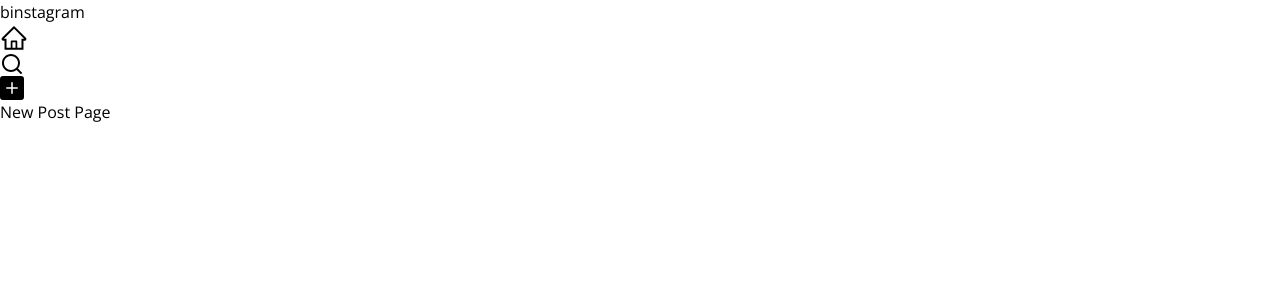
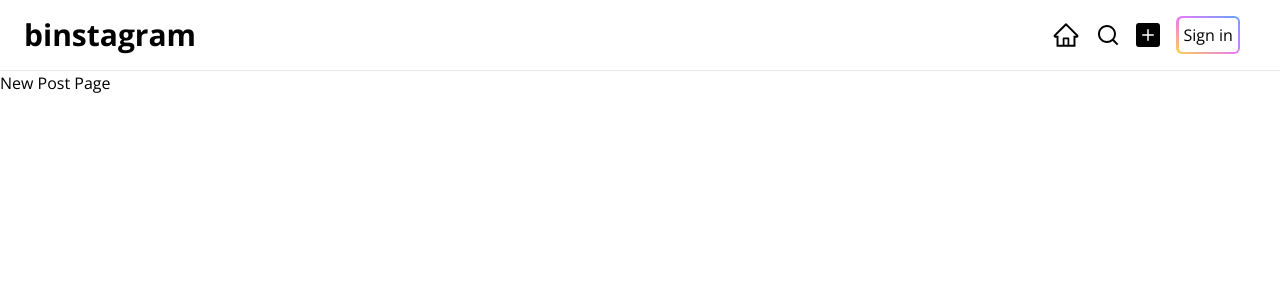
Before and after one commit to ssungbeenkim/beenstagram, a Next.js app: page /new in a window 1280 px wide. Shown: the top 300 px of the page. Built offline with nearby package versions, Linux system fonts and the light colour scheme.

Commit message:
feat: login button, navbar styling

```diff
--- a/src/app/layout.tsx
+++ b/src/app/layout.tsx
@@ -16,8 +16,8 @@ export default function RootLayout({
 }) {
   return (
     <html lang='en' className={openSans.className}>
-      <body>
-        <header>
+      <body className='mx-auto w-full max-w-screen-xl overflow-auto'>
+        <header className='sticky top-0 z-10 border-b bg-white'>
           <Navbar />
         </header>
         <main>{children}</main>
--- a/src/components/Navbar.tsx
+++ b/src/components/Navbar.tsx
@@ -7,6 +7,7 @@ import NewIcon from './ui/icons/NewIcon';
 import SearchIcon from './ui/icons/SearchIcon';
 import SearchFillIcon from './ui/icons/SearchFillIcon';
 import { usePathname } from 'next/navigation';
+import ColorButton from './ui/ColorButton';
 const menu = [
   {
     href: '/',
@@ -28,12 +29,12 @@ const menu = [
 export default function Navbar() {
   const pathname = usePathname();
   return (
-    <div>
+    <div className='flex items-center justify-between px-6'>
       <Link href='/'>
-        <h1>binstagram</h1>
+        <h1 className='text-3xl font-bold'>binstagram</h1>
       </Link>
       <nav>
-        <ul>
+        <ul className='flex items-center gap-4 p-4'>
           {menu.map((item) => (
             <li key={item.href}>
               <Link href={item.href}>
@@ -41,6 +42,12 @@ export default function Navbar() {
               </Link>
             </li>
           ))}
+          <ColorButton
+            text='Sign in'
+            onClick={() => {
+              console.log('signin!!');
+            }}
+          />
         </ul>
       </nav>
     </div>
--- /dev/null
+++ b/src/components/ui/ColorButton.tsx
@@ -0,0 +1,17 @@
+type Props = {
+  text: string;
+  onClick: () => void;
+};
+
+export default function ColorButton({ text, onClick }: Props) {
+  return (
+    <div className='rounded-md bg-gradient-to-bl from-blue-400 via-fuchsia-400 to-amber-300 p-[0.15rem]'>
+      <button
+        className='rounded bg-white p-[0.3rem] text-base transition-opacity hover:opacity-90'
+        onClick={onClick}
+      >
+        {text}
+      </button>
+    </div>
+  );
+}
```
